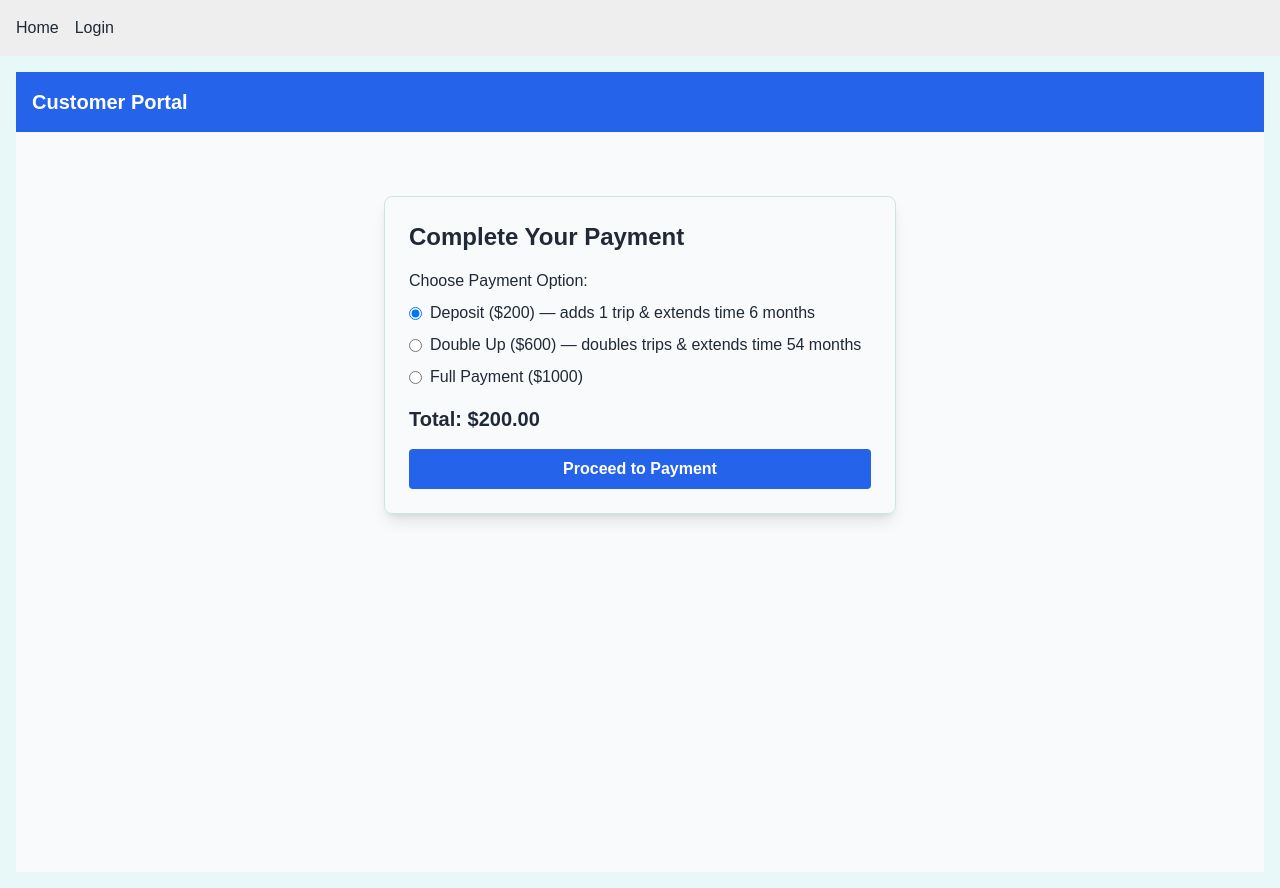
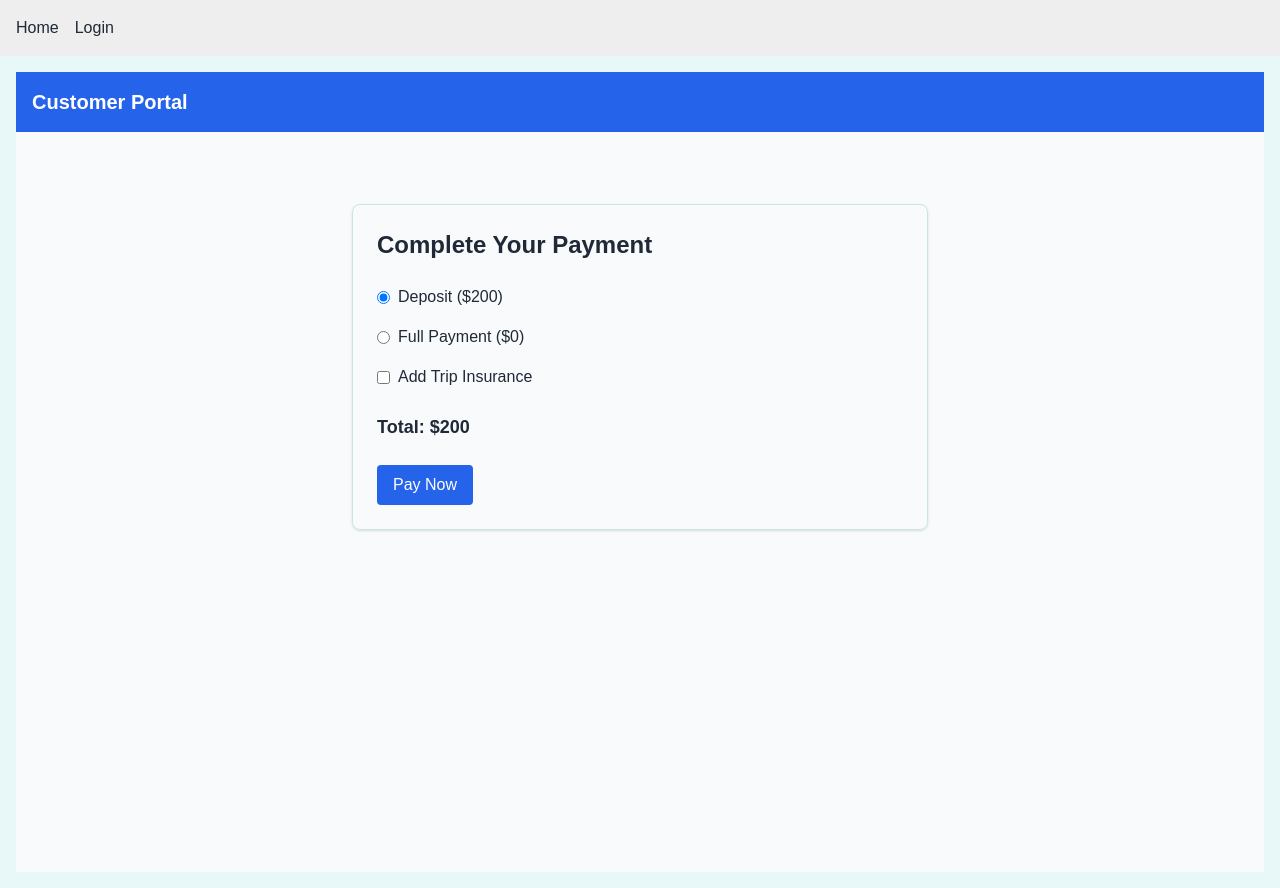
Before and after one commit to flexbuytravel/code-assist, a Next.js app: page /customer/payment in a window 1280 px wide. Built offline with nearby package versions, Linux system fonts and the light colour scheme; no server answers.

Commit message:
Update page.tsx

```diff
--- a/src/app/customer/payment/page.tsx
+++ b/src/app/customer/payment/page.tsx
@@ -1,76 +1,77 @@
-'use client';
+"use client";
 
-import { useState, useEffect } from 'react';
+import { useState, useEffect } from "react";
 
-export default function PaymentPage() {
-  const [paymentType, setPaymentType] = useState<'deposit' | 'double_up' | 'full'>('deposit');
-  const [total, setTotal] = useState(200);
+export default function PaymentPage({ params }: { params: { customerId: string } }) {
+  const [paymentType, setPaymentType] = useState<"deposit" | "full">("deposit");
+  const [insurance, setInsurance] = useState(false);
+  const [basePrice, setBasePrice] = useState<number>(0);
   const [loading, setLoading] = useState(false);
 
-  // Example: in a real app, these should come from your Firestore or route params
-  const customerId = 'exampleCustomerId';
-  const packageId = 'examplePackageId';
-  const packagePrice = 1000; // Example $1,000 full payment
+  // Load customer base price (from Firestore emulator in dev mode)
+  useEffect(() => {
+    async function fetchCustomer() {
+      try {
+        const res = await fetch(`/api/customer/${params.customerId}`);
+        if (res.ok) {
+          const data = await res.json();
+          setBasePrice(data.fullPrice);
+        }
+      } catch (err) {
+        console.error("Error loading customer:", err);
+      }
+    }
+    fetchCustomer();
+  }, [params.customerId]);
 
-  useEffect(() => {
-    if (paymentType === 'deposit') setTotal(200);
-    else if (paymentType === 'double_up') setTotal(600);
-    else if (paymentType === 'full') setTotal(packagePrice);
-  }, [paymentType]);
+  const totalPrice = () => {
+    if (paymentType === "deposit") {
+      return insurance ? 200 + 200 : 200; // deposit doubles trips if insurance checked
+    }
+    if (paymentType === "full") {
+      let price = basePrice;
+      if (insurance) price *= 2; // doubles trips with insurance
+      return price;
+    }
+    return 0;
+  };
 
-  const handlePayment = async () => {
+  async function handlePayment() {
+    try {
       setLoading(true);
-    try {
-      const res = await fetch('/api/stripe/create-checkout-session', {
-        method: 'POST',
-        headers: { 'Content-Type': 'application/json' },
-        body: JSON.stringify({ customerId, packageId, paymentType }),
+      const res = await fetch("/api/stripe/create-checkout-session", {
+        method: "POST",
+        headers: { "Content-Type": "application/json" },
+        body: JSON.stringify({
+          customerId: params.customerId,
+          amountType: paymentType,
+        }),
       });
-
       const data = await res.json();
       if (data.url) {
-        window.location.href = data.url; // Redirect to Stripe Checkout
-      } else {
-        alert('Error creating payment session.');
+        window.location.href = data.url; // Redirect to Stripe
       }
-    } catch (error) {
-      console.error('Payment error:', error);
-      alert('Something went wrong. Please try again.');
+    } catch (err) {
+      console.error("Payment error:", err);
     } finally {
       setLoading(false);
     }
-  };
+  }
 
   return (
-    <div className="max-w-lg mx-auto mt-10 p-6 border rounded-lg shadow-lg">
-      <h1 className="text-2xl font-bold mb-4">Complete Your Payment</h1>
+    <div className="max-w-xl mx-auto mt-12 p-6 border rounded-lg shadow">
+      <h1 className="text-2xl font-bold mb-6">Complete Your Payment</h1>
 
-      <div className="mb-4">
-        <label className="block font-medium mb-2">Choose Payment Option:</label>
-
-        <div className="space-y-2">
+      <div className="space-y-4">
         <label className="flex items-center">
           <input
             type="radio"
             name="paymentType"
             value="deposit"
-              checked={paymentType === 'deposit'}
-              onChange={() => setPaymentType('deposit')}
-              className="mr-2"
+            checked={paymentType === "deposit"}
+            onChange={() => setPaymentType("deposit")}
           />
-            Deposit ($200) — adds 1 trip & extends time 6 months
-          </label>
-
-          <label className="flex items-center">
-            <input
-              type="radio"
-              name="paymentType"
-              value="double_up"
-              checked={paymentType === 'double_up'}
-              onChange={() => setPaymentType('double_up')}
-              className="mr-2"
-            />
-            Double Up ($600) — doubles trips & extends time 54 months
+          <span className="ml-2">Deposit ($200)</span>
         </label>
 
         <label className="flex items-center">
@@ -78,25 +79,32 @@ export default function PaymentPage() {
             type="radio"
             name="paymentType"
             value="full"
-              checked={paymentType === 'full'}
-              onChange={() => setPaymentType('full')}
-              className="mr-2"
+            checked={paymentType === "full"}
+            onChange={() => setPaymentType("full")}
           />
-            Full Payment (${packagePrice})
+          <span className="ml-2">Full Payment (${basePrice})</span>
+        </label>
+
+        <label className="flex items-center">
+          <input
+            type="checkbox"
+            checked={insurance}
+            onChange={(e) => setInsurance(e.target.checked)}
+          />
+          <span className="ml-2">Add Trip Insurance</span>
         </label>
       </div>
-      </div>
 
-      <div className="text-xl font-semibold mb-4">
-        Total: ${total.toFixed(2)}
+      <div className="mt-6 text-lg font-semibold">
+        Total: ${totalPrice()}
       </div>
 
       <button
         onClick={handlePayment}
         disabled={loading}
-        className="bg-blue-600 hover:bg-blue-700 text-white font-bold py-2 px-4 rounded w-full"
+        className="mt-6 bg-blue-600 text-white px-4 py-2 rounded hover:bg-blue-700 disabled:opacity-50"
       >
-        {loading ? 'Processing...' : 'Proceed to Payment'}
+        {loading ? "Processing..." : "Pay Now"}
       </button>
     </div>
   );
```
Lines whose indentation alone changed are shown as unchanged.
